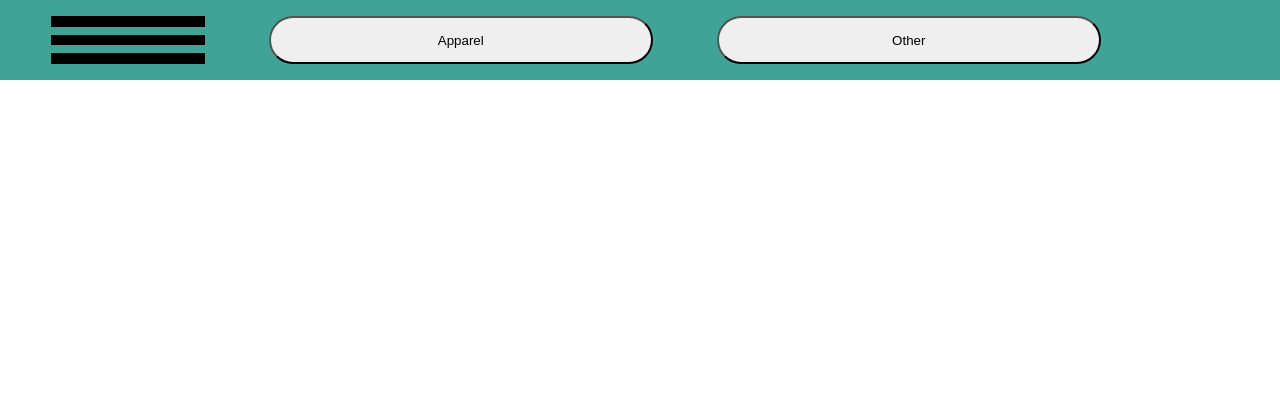
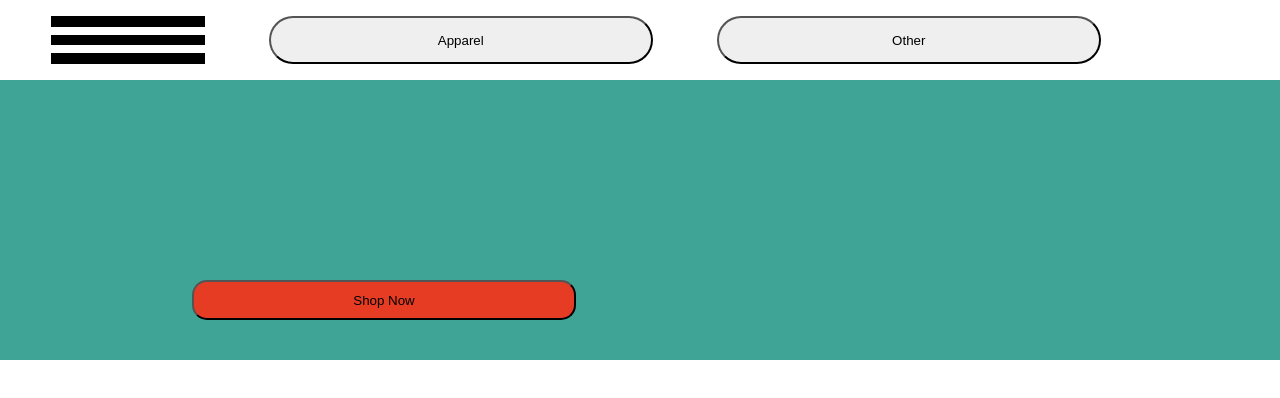
Before and after one commit to cyberstizz/MogulFashion, a React (Create React App) app in the folder mogul_fashion/: page / in a window 1280 px wide. Shown: the top 398 px of the page. Built offline with nearby package versions, Linux system fonts and the light colour scheme.

Commit message:
changes to the package.json and added the contents for the home page save for the photos

```diff
--- a/mogul_fashion/package.json
+++ b/mogul_fashion/package.json
@@ -9,6 +9,7 @@
     "react": "^18.2.0",
     "react-dom": "^18.2.0",
     "react-scripts": "5.0.1",
+    "sass": "^1.68.0",
     "web-vitals": "^2.1.4"
   },
   "scripts": {
@@ -32,7 +33,8 @@
     "development": [
       "last 1 chrome version",
       "last 1 firefox version",
-      "last 1 safari version"
+      "last 1 safari version",
+      "@babel/plugin-proposal-private-property-in-object"
     ]
   }
 }
--- a/mogul_fashion/src/components/Home.js
+++ b/mogul_fashion/src/components/Home.js
@@ -17,6 +17,13 @@ const Home = () => {
 
         </header>
 
+
+        <header className='heroSection'>
+
+          <button className='heroButton'>Shop Now</button>
+
+        </header>
+
         </div>
       );
 }
--- a/mogul_fashion/src/components/Home.scss
+++ b/mogul_fashion/src/components/Home.scss
@@ -4,7 +4,6 @@ $complimentaryGray: #D9D9D9;
 
 
 .topSection{
-    background-color: $mainBlue;
     height: 10vh;
     width: 100vw;
     display: flex;
@@ -25,3 +24,19 @@ $complimentaryGray: #D9D9D9;
     margin-top: 2vh;
     border-radius: 25px;
 }
+
+.heroSection{
+    height: 35vh;
+    width: 100vw;
+    background-color: $mainBlue;;
+}
+
+
+.heroButton{
+    background: $mainRed;
+    height: 5vh;
+    width: 30vw;
+    border-radius: 15px;
+    margin-top: 25vh;
+    margin-left:15vw;
+}
```
Also changed, not shown: 1 other file (tests, documents, lock files or other folders).
